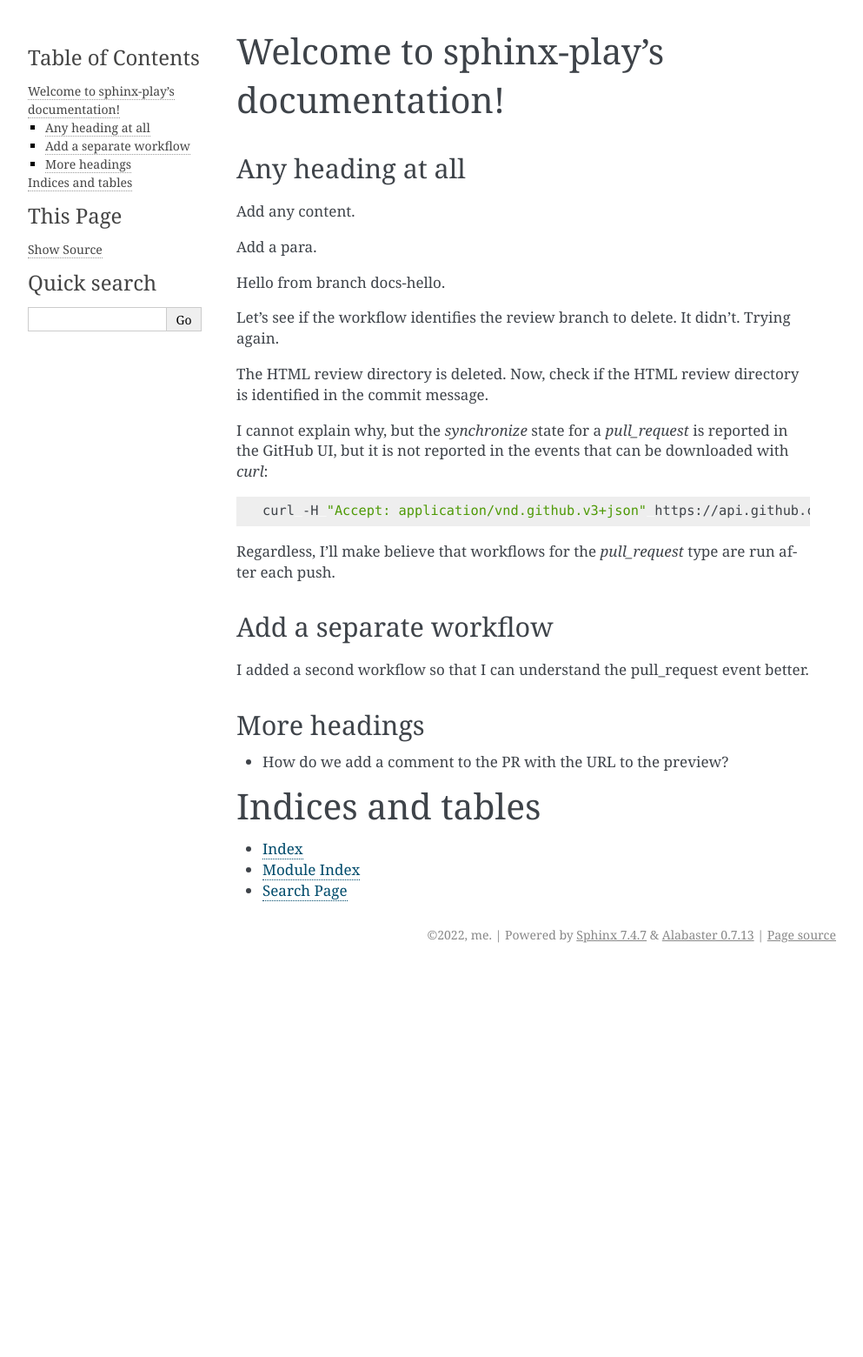
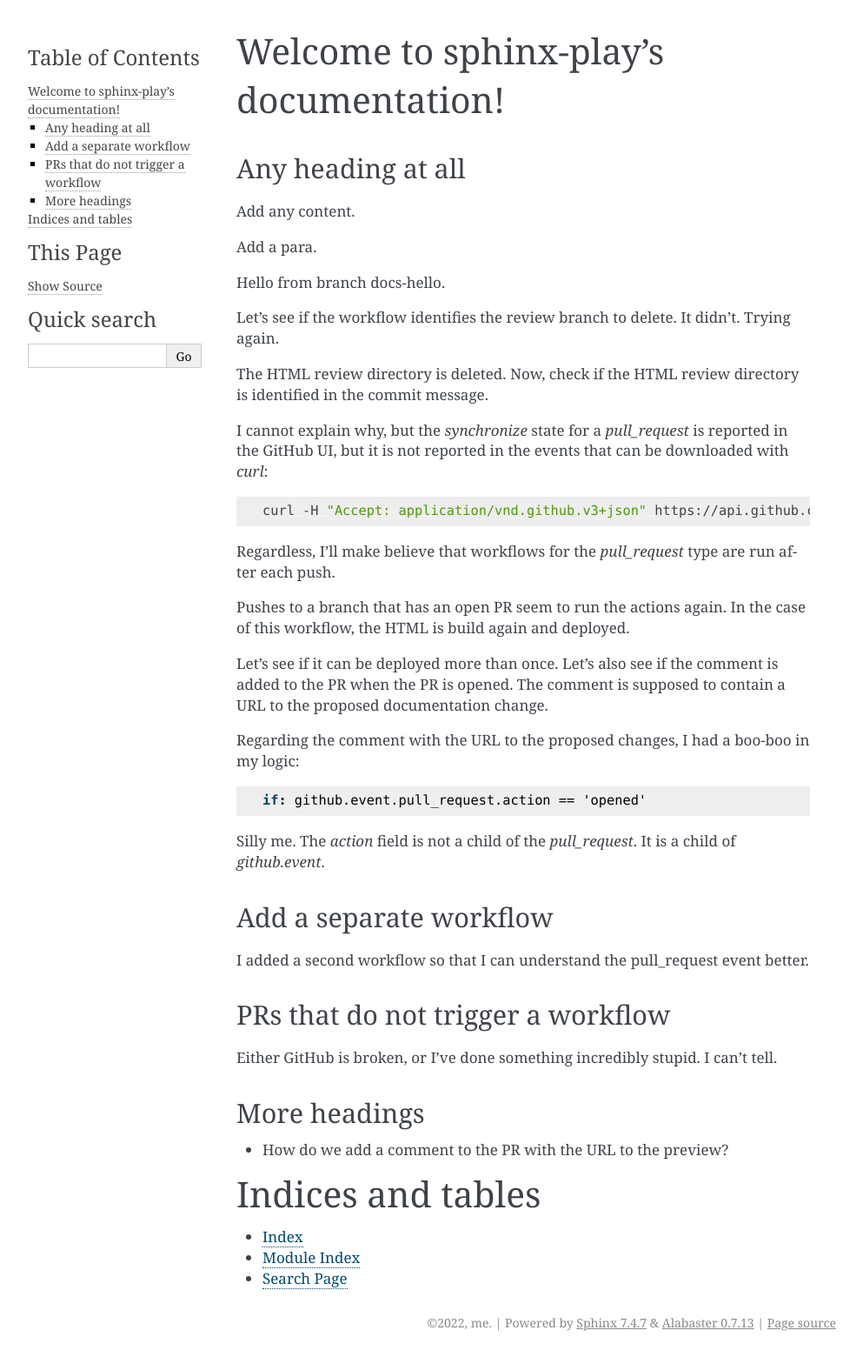
Before and after one commit to mikemckiernan/sphinx-play, a Sphinx documentation site: the page built from docs/source/index.rst, in a window 1280 px wide. Shown: the whole page at 87% size, without its empty margins (148-1141 px from the left). Built offline with Sphinx 7.4.7, drawn with Linux system fonts in a browser that asks for light colours; before the commit the page ends 1114 px from its top, so only the background shows below that.

Commit message:
Checks and add message
* See if the deployed HTML can be clobbered...thinking
  now that rsync is the way to go.

* See if the step that adds a comment to the PR runs
  correctly.

```diff
--- a/docs/source/index.rst
+++ b/docs/source/index.rst
@@ -36,11 +36,35 @@
 
 Regardless, I'll make believe that workflows for the `pull_request` type are run after each push.
 
+Pushes to a branch that has an open PR seem to run the actions again.
+In the case of this workflow, the HTML is build again and deployed.
+
+Let's see if it can be deployed more than once.
+Let's also see if the comment is added to the PR when the PR is opened.
+The comment is supposed to contain a URL to the proposed documentation change.
+
+Regarding the comment with the URL to the proposed changes, I had a boo-boo
+in my logic:
+
+.. code-block:: yaml
+
+   if: github.event.pull_request.action == 'opened'
+
+Silly me.  The `action` field is not a child of the `pull_request`.
+It is a child of `github.event`.
+
 
 Add a separate workflow
 -----------------------
 
 I added a second workflow so that I can understand the pull_request event better.
+
+
+PRs that do not trigger a workflow
+----------------------------------
+
+Either GitHub is broken, or I've done something incredibly stupid.
+I can't tell.
 
 
 More headings
```
